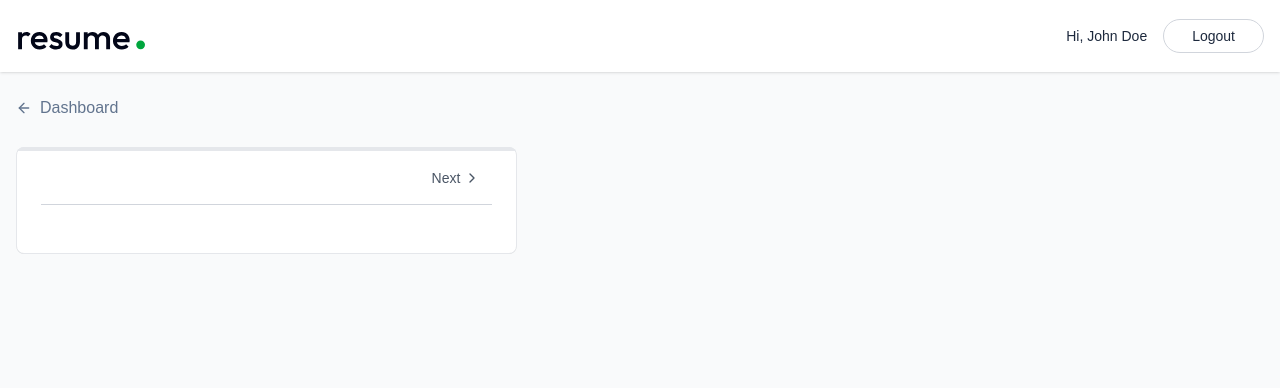
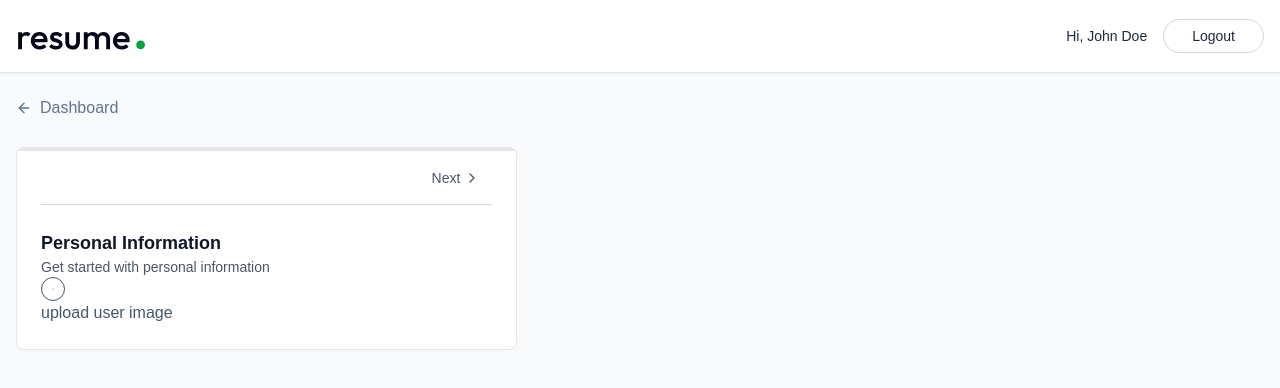
Before and after one commit to Ayush5605/AI-RESUME-BUILDER, a React (Vite) app in the folder Client/: page /app/builder/1 in a window 1280 px wide. Shown: the top 388 px of the page. Built offline with nearby package versions, Linux system fonts and the light colour scheme.

Commit message:
started with form to build resume

```diff
--- /dev/null
+++ b/Client/src/components/PersonalInfoForm.jsx
@@ -0,0 +1,57 @@
+import { UsbIcon, UserIcon } from "lucide-react";
+import React from "react";
+
+const PersonalInfoForm=({data,onChange,removeBackground,setRemoveBackground})=>{
+
+    const handleChange=(field,value)=>{
+      onChange({...data,[field]:value})
+    }
+
+    return(
+        <div>
+            <h3 className="text-lg font-semibold text-gray-900">Personal Information</h3>
+            <p className="text-sm text-gray-600">Get started with personal information</p>
+            <div className="flex items-center gap-2">
+                <label>
+                    {data.image ? (
+                        <img src={typeof data.image==='string' ?data.image :
+                            URL.createObjectURL(data.image)} alt="User-image"
+                            className="w-16 h-16 rounded-full object-cover mt-5 ring ring-slate-300
+                            hover:opacity-80"/>
+                    ):(
+                        <div className="inline flex items-center gap-2 mt-5 text-slate-600
+                        hover:text-slate-700 cursor-pointer">
+                            <UserIcon className="size=10 p-2.5 border rounded-full"/>
+                            upload user image
+                        </div>
+                    )}
+                    <input type="file" accept="image/jpeg,image.png" className="hidden"
+                    onChange={(e)=>handleChange("image",e.target.files[0])}/>
+                </label>
+                {typeof data.image === 'object' && (
+                    <div>
+                        <p>Remove Background</p>
+                        <label className="relative inline-flex items-center cursor-pointer
+                        text-gray-900 gap-3">
+                            <input type="checkbox" className="sr-only peer" onChange={()=>
+                                setRemoveBackground(prev=> !prev)
+                            }  checked={removeBackground}/>
+                            <div className="w-9 h-5 bg-slate-300 rounded-full peer
+                            peer-checked:bg-green-600 transition-colors duration-200">
+
+                            </div>
+                            <span className="dot absolute left-1 top-1 w-3 h-3 bg-white
+                            rounded-full transition-transform duration-200 ease-in-out
+                            peer-checked:translate-x-4"></span>
+
+                        </label>
+                    </div>
+                )}
+
+            </div>
+        </div>
+    )
+
+}
+
+export default PersonalInfoForm;
--- a/Client/src/pages/ResumeBuilder.jsx
+++ b/Client/src/pages/ResumeBuilder.jsx
@@ -2,6 +2,7 @@
 import { Link,useParams } from "react-router-dom";
 import {dummyResumeData} from '../assets/assets';
 import { ArrowLeftIcon, Briefcase, ChevronLeft,ChevronRight, FileText, FolderIcon, GraduationCap, Sparkles, User } from "lucide-react";
+import PersonalInfoForm from "../components/PersonalInfoForm";
 
 const ResumeBuilder = () => {
 
@@ -34,7 +35,7 @@
     }
 
     const[activeSectionIndex,setActiveSectionIndex]=useState(0);
-    const[removeBackground,setRremoveBackground]=useState(false);
+    const[removeBackground,setRemoveBackground]=useState(false);
 
     const sections=[
         {id:"personal",
@@ -93,7 +94,7 @@
                             from-green-500 to-green-600 border-none transition-all duration-2000"
                             style={{width:`${activeSectionIndex * 100 /(sections.length-1)}
                             %`}}/>
-
+                           {/* Section navigation */}
                             <div className="flex justify-between items-center mb-6 border-b
                             border-gray-300 py-1">
                                 <div></div>
@@ -110,7 +111,20 @@
                                         text-sm font-medium text-gray-600 hover:bg-gray-50 transition-all  ${activeSectionIndex === sections.length-1 && 'opacity-50'}`} disabled={activeSectionIndex===sections.length-1}>
                                            Next<ChevronRight className="size-4"/>
                                         </button>
+
+
                                 </div>
+
+                            </div>
+                          {/*form content */}
+                            <div className="space-y-6">
+                                {activeSection.id === 'personal' && (
+                                    <PersonalInfoForm data={resumeData.personal_info} onChange={(data)=>
+                                        setResumeData(prev=>({...prev,personal_info:data}))
+                                    } removeBackground={removeBackground}
+                                    setRemoveBackground={setRemoveBackground}/>
+                                )}
+
 
                             </div>
 
```
